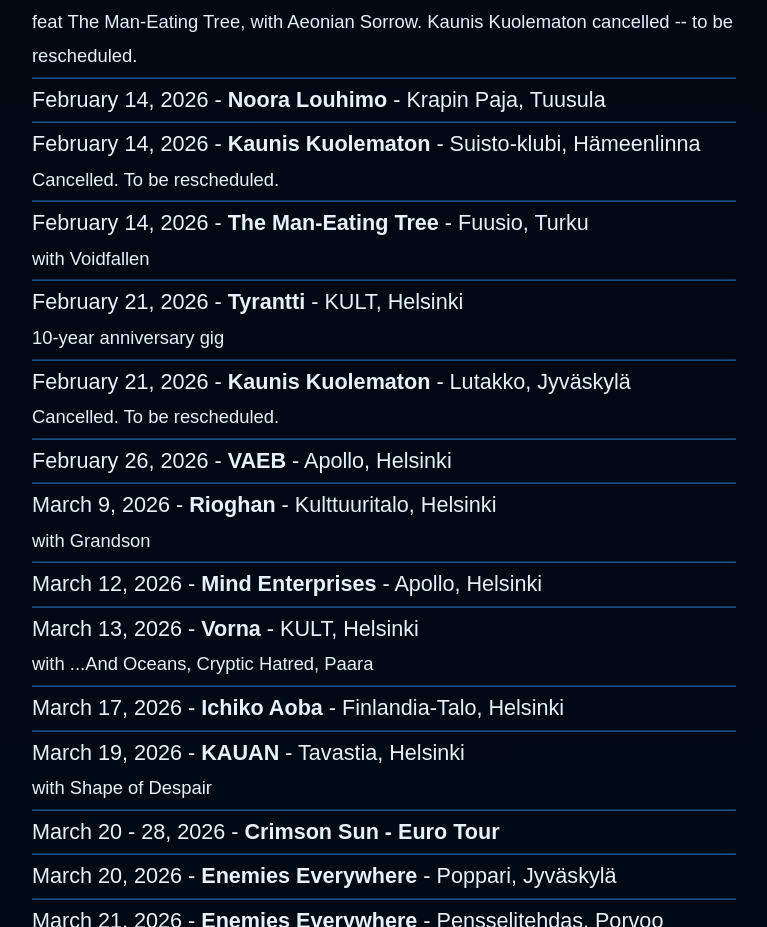
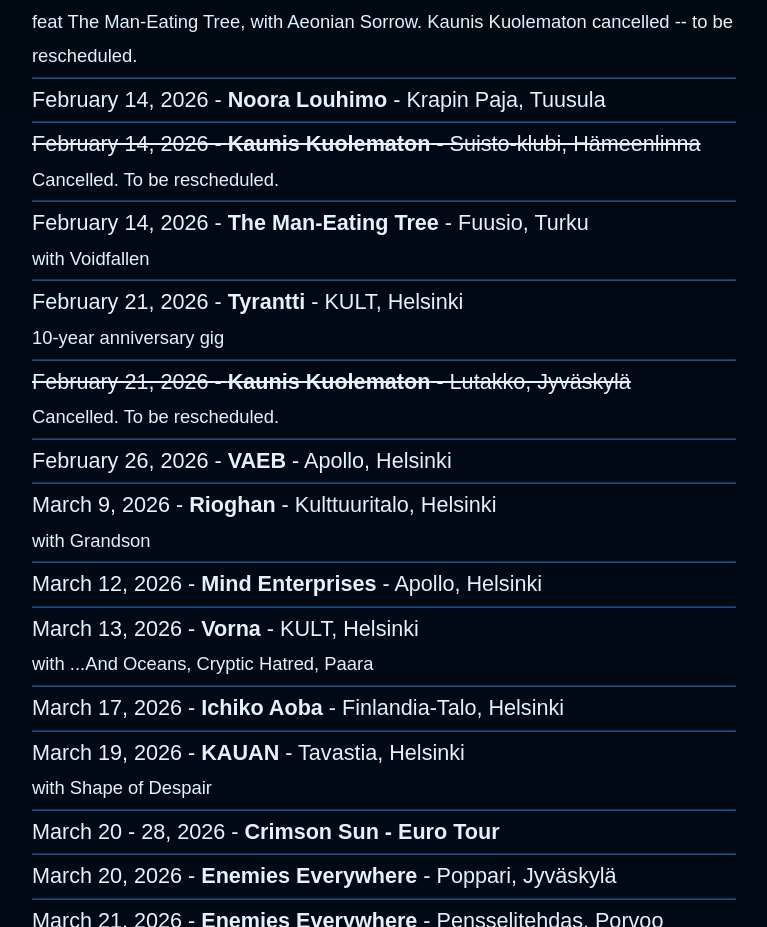
Before and after one commit to enslain-metal-merch/enslain, a plain HTML site: page public/events/past-events/index.html in a window 1280 px wide. Shown: the part 2387-3314 px from the top of the page, without its empty margins (256-1023 px from the left). Drawn offline with Linux system fonts and the light colour scheme; a web font is replaced by a local one.

Commit message:
Marked a few 2026 past gigs as cancelled

```diff
--- a/public/events/past-events/index.html
+++ b/public/events/past-events/index.html
@@ -150,9 +150,11 @@
                 <br><hr>
               </li>
               <li class="event">
+                <s>
                   February 14, 2026 -
                   <span class="event-name">Kaunis Kuolematon</span>
                    - Suisto-klubi, Hämeenlinna
+                </s>
                 <br><span class="event-secondary-info">Cancelled. To be rescheduled.</span><hr>
               </li>
               <li class="event">
@@ -168,9 +170,11 @@
                 <br><span class="event-secondary-info">10-year anniversary gig</span><hr>
               </li>
               <li class="event">
+                <s>
                   February 21, 2026 -
                   <span class="event-name">Kaunis Kuolematon</span>
                    - Lutakko, Jyväskylä
+                </s>
                 <br><span class="event-secondary-info">Cancelled. To be rescheduled.</span><hr>
               </li>
               <li class="event">
```
Also changed, not shown: 1 other file. Lines whose indentation alone changed are shown as unchanged.
